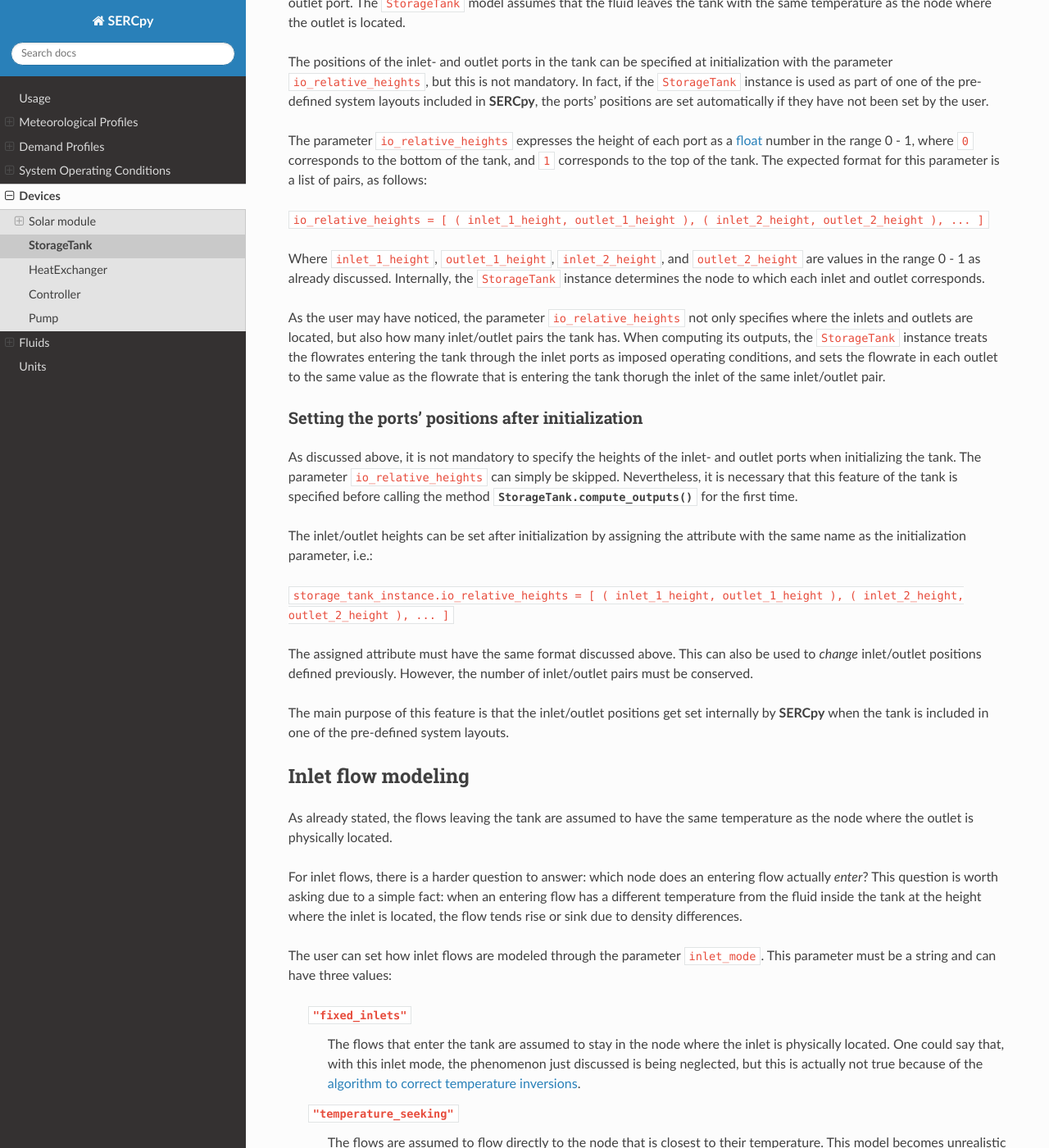
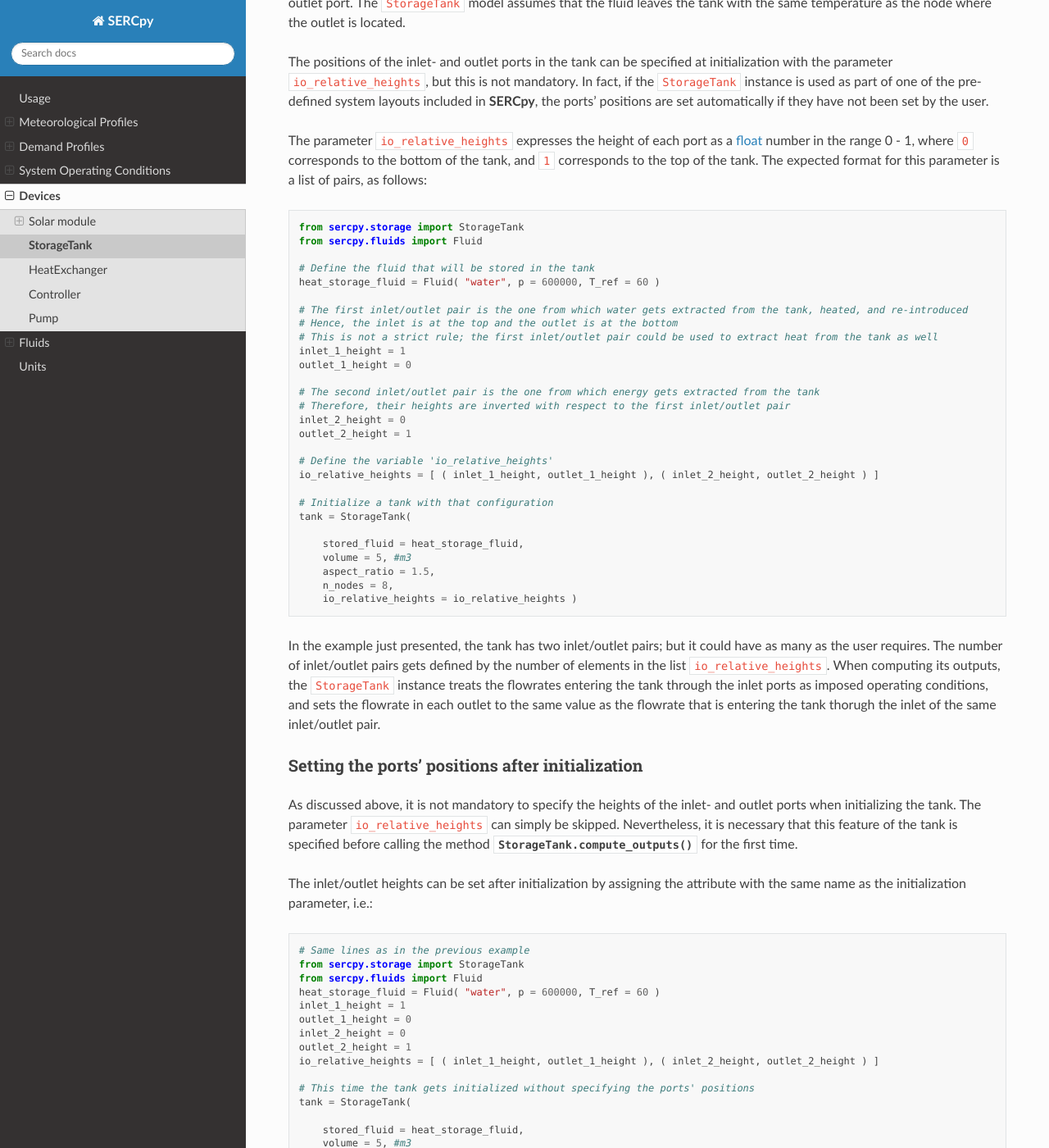
Before and after one commit to serc-chile/SERCpy, a Sphinx documentation site: the page built from docs/source/devices/storage/storagetank_class.rst, in a window 1280 px wide and 1400 px high, scrolled down 648 px. Shown: the whole window at 82% size. Built offline with Sphinx 7.4.7 and the Read the Docs theme 3.1.0, drawn with Linux system fonts in a browser that asks for light colours; pages that are not in the unit, such as notebooks, are missing from menus; some of the changed text lies outside the part shown.

Commit message:
Update storagetank_class.rst

```diff
--- a/docs/source/devices/storage/storagetank_class.rst
+++ b/docs/source/devices/storage/storagetank_class.rst
@@ -29,11 +29,38 @@ The positions of the inlet- and outlet ports in the tank can be specified at ini
 
 The parameter `io_relative_heights` expresses the height of each port as a `float <https://docs.python.org/3.15/builtins/functions.html#float>`_ number in the range 0 - 1, where `0` corresponds to the bottom of the tank, and `1` corresponds to the top of the tank. The expected format for this parameter is a list of pairs, as follows:
 
-`io_relative_heights = [ ( inlet_1_height, outlet_1_height ), ( inlet_2_height, outlet_2_height ), ... ]`
+.. code-block:: python
 
-Where `inlet_1_height`, `outlet_1_height`, `inlet_2_height`, and `outlet_2_height` are values in the range 0 - 1 as already discussed. Internally, the `StorageTank` instance determines the node to which each inlet and outlet corresponds.
+    from sercpy.storage import StorageTank
+    from sercpy.fluids import Fluid
 
-As the user may have noticed, the parameter `io_relative_heights` not only specifies where the inlets and outlets are located, but also how many inlet/outlet pairs the tank has. When computing its outputs, the `StorageTank` instance treats the flowrates entering the tank through the inlet ports as imposed operating conditions, and sets the flowrate in each outlet to the same value as the flowrate that is entering the tank thorugh the inlet of the same inlet/outlet pair.
+    # Define the fluid that will be stored in the tank
+    heat_storage_fluid = Fluid( "water", p = 600000, T_ref = 60 )
+
+    # The first inlet/outlet pair is the one from which water gets extracted from the tank, heated, and re-introduced
+    # Hence, the inlet is at the top and the outlet is at the bottom
+    # This is not a strict rule; the first inlet/outlet pair could be used to extract heat from the tank as well
+    inlet_1_height = 1
+    outlet_1_height = 0
+
+    # The second inlet/outlet pair is the one from which energy gets extracted from the tank
+    # Therefore, their heights are inverted with respect to the first inlet/outlet pair
+    inlet_2_height = 0
+    outlet_2_height = 1
+
+    # Define the variable 'io_relative_heights'
+    io_relative_heights = [ ( inlet_1_height, outlet_1_height ), ( inlet_2_height, outlet_2_height ) ]
+
+    # Initialize a tank with that configuration
+    tank = StorageTank(
+
+        stored_fluid = heat_storage_fluid,
+        volume = 5, #m3
+        aspect_ratio = 1.5,
+        n_nodes = 8,
+        io_relative_heights = io_relative_heights )
+
+In the example just presented, the tank has two inlet/outlet pairs; but it could have as many as the user requires. The number of inlet/outlet pairs gets defined by the number of elements in the list `io_relative_heights`. When computing its outputs, the `StorageTank` instance treats the flowrates entering the tank through the inlet ports as imposed operating conditions, and sets the flowrate in each outlet to the same value as the flowrate that is entering the tank thorugh the inlet of the same inlet/outlet pair.
 
 Setting the ports' positions after initialization
 ~~~~~~~~~~~~~~~~~~~~~~~~~~~~~~~~~~~~~~~~~~~~~~~~~
@@ -42,7 +69,28 @@ As discussed above, it is not mandatory to specify the heights of the inlet- and
 
 The inlet/outlet heights can be set after initialization by assigning the attribute with the same name as the initialization parameter, i.e.:
 
-`storage_tank_instance.io_relative_heights = [ ( inlet_1_height, outlet_1_height ), ( inlet_2_height, outlet_2_height ), ... ]`
+.. code-block:: python
+
+    # Same lines as in the previous example
+    from sercpy.storage import StorageTank
+    from sercpy.fluids import Fluid
+    heat_storage_fluid = Fluid( "water", p = 600000, T_ref = 60 )
+    inlet_1_height = 1
+    outlet_1_height = 0
+    inlet_2_height = 0
+    outlet_2_height = 1
+    io_relative_heights = [ ( inlet_1_height, outlet_1_height ), ( inlet_2_height, outlet_2_height ) ]
+
+    # This time the tank gets initialized without specifying the ports' positions
+    tank = StorageTank(
+
+        stored_fluid = heat_storage_fluid,
+        volume = 5, #m3
+        aspect_ratio = 1.5,
+        n_nodes = 8 )
+
+    # Ports' positions are specified after initialization
+    tank.io_relative_heights = io_relative_heights
 
 The assigned attribute must have the same format discussed above. This can also be used to *change* inlet/outlet positions defined previously. However, the number of inlet/outlet pairs must be conserved.
 
```
